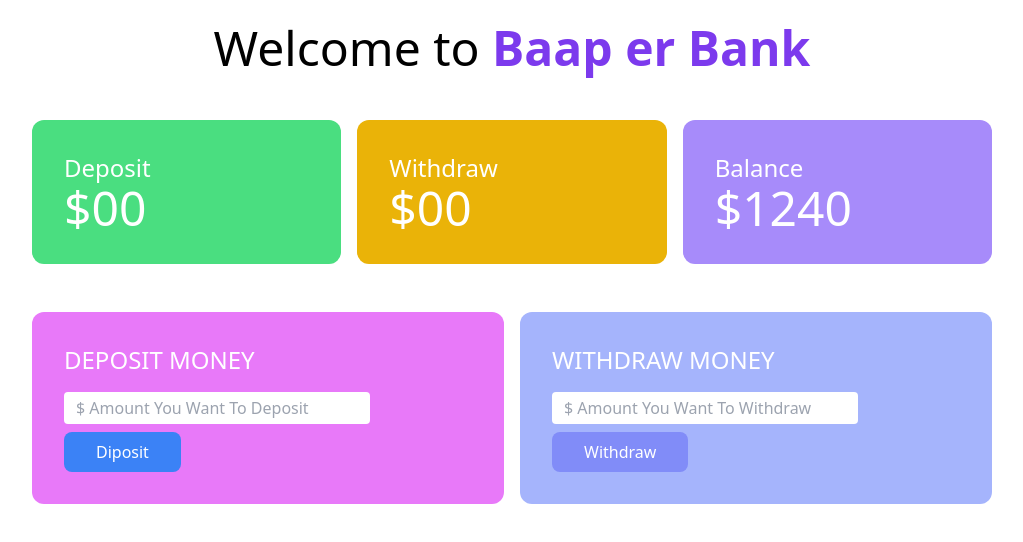
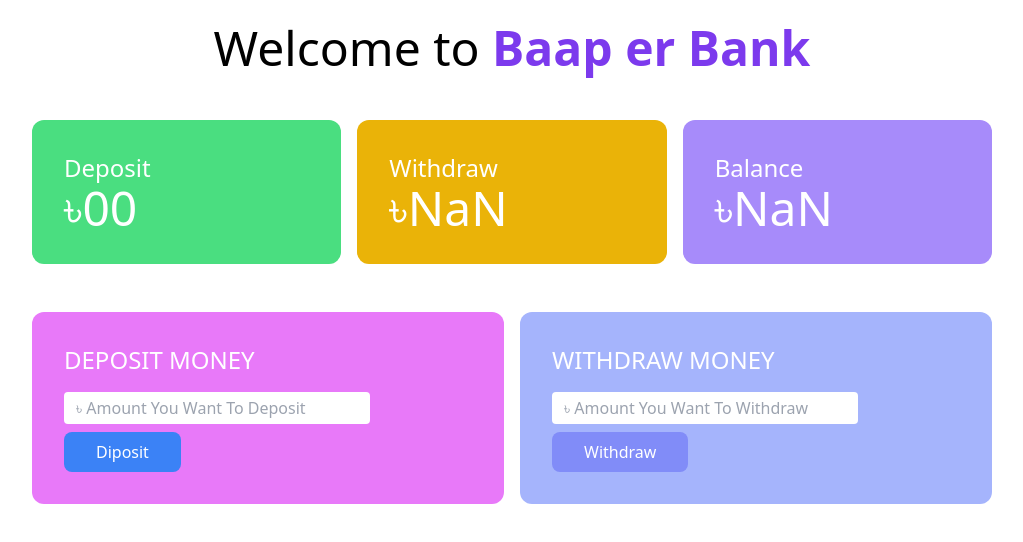
Before and after one commit to Razibul-Islam/Bap-er-bank, a plain HTML site: page bank.html in a window 1280 px wide. Both pictures are taken after a click on the button "Withdraw". Shown: the whole page, without its empty margins (128-1151 px from the left). Drawn offline with nearby package versions, Linux system fonts and the light colour scheme.

Commit message:
withdraw added

```diff
--- a/bank.html
+++ b/bank.html
@@ -20,15 +20,15 @@
             <div class="grid grid-cols-3 gap-4 w-9/12 mx-auto text-white">
                 <div class="bg-green-400 p-8 rounded-xl">
                     <h4 class="text-2xl">Deposit</h4>
-                    <h2 class="text-5xl">$<span id="diposit-total">00</span></h2>
+                    <h2 class="text-5xl">৳<span id="diposit-total">00</span></h2>
                 </div>
                 <div class="bg-yellow-500 p-8 rounded-xl">
                     <h4 class="text-2xl">Withdraw</h4>
-                    <h2 class="text-5xl">$00</h2>
+                    <h2 class="text-5xl">৳<span id="withdraw-total">00</span></h2>
                 </div>
                 <div class="bg-violet-400 p-8 rounded-xl">
                     <h4 class="text-2xl">Balance</h4>
-                    <h2 class="text-5xl">$<span id="balance-total">1240</span></h2>
+                    <h2 class="text-5xl">৳<span id="balance-total">1240</span></h2>
                 </div>
             </div>
         </section>
@@ -37,14 +37,14 @@
                 <div class="bg-fuchsia-400 p-8 rounded-xl">
                     <h4 class="text-2xl uppercase mb-4 text-white">Deposit Money</h4>
                     <input class="w-9/12 h-8 rounded block mb-2 px-3 focus:outline-blue-400" type="text" name=""
-                        id="user-diposit" placeholder="$ Amount You Want To Deposit">
+                        id="user-diposit" placeholder="৳ Amount You Want To Deposit">
                     <button id="btn-diposit"
                         class="bg-blue-500 px-8 py-2 text-white font-medium rounded-lg hover:bg-blue-600">Diposit</button>
                 </div>
                 <div class="bg-indigo-300 p-8 rounded-xl">
                     <h4 class="text-2xl uppercase mb-4 text-white">Withdraw Money</h4>
                     <input class="w-9/12 h-8 rounded block mb-2 px-3 focus:outline-blue-400" type="text" name=""
-                        id="user-withdraw" placeholder="$ Amount You Want To Withdraw">
+                        id="user-withdraw" placeholder="৳ Amount You Want To Withdraw">
                     <button id="btn-withdraw"
                         class="bg-indigo-400 px-8 py-2 text-white font-medium rounded-lg hover:bg-indigo-500">Withdraw</button>
                 </div>
@@ -52,6 +52,7 @@
         </section>
     </main>
     <script src="js/bank.js"></script>
+    <script src="js/withdraw.js"></script>
 </body>
 
 </html>
--- a/js/bank.js
+++ b/js/bank.js
@@ -1,5 +1,5 @@
 // step no-1: addEventListener to the diposite button
-document.getElementById('btn-diposit').addEventListener('click', function(){
+document.getElementById('btn-diposit').addEventListener('click', function () {
     // step no-2: get the diposit amount from the diposit input field
     const dipositFild = document.getElementById('user-diposit');
     const newDipositAmountString = dipositFild.value;
--- a/js/withdraw.js
+++ b/js/withdraw.js
@@ -0,0 +1,24 @@
+document.getElementById('btn-withdraw').addEventListener('click', function () {
+    const withdrawFild = document.getElementById('user-withdraw');
+    const newWithdrawFildString = withdrawFild.value;
+    const newWithdrawFild = parseFloat(newWithdrawFildString);
+
+    const withdrawTotalElement = document.getElementById('withdraw-total');
+    const previousWithdrawTotalString = withdrawTotalElement.innerText;
+    const previousWithdrawTotal = parseFloat(previousWithdrawTotalString);
+
+    const currentWithdrawTotal = newWithdrawFild + previousWithdrawTotal;
+    withdrawTotalElement.innerText = currentWithdrawTotal;
+
+    const balanceTotalElement = document.getElementById('balance-total');
+    const previousBalanceTotalString = balanceTotalElement.innerText;
+    const previousBalanceTotal = parseFloat(previousBalanceTotalString);
+
+    const currentBalanceTotal = previousBalanceTotal - newWithdrawFild;
+
+    balanceTotalElement.innerText = currentBalanceTotal;
+
+
+    withdrawFild.value = '';
+
+})
```
Also changed, not shown: index.html (+6 -3 lines), js/login.js (+4 -4 lines).
